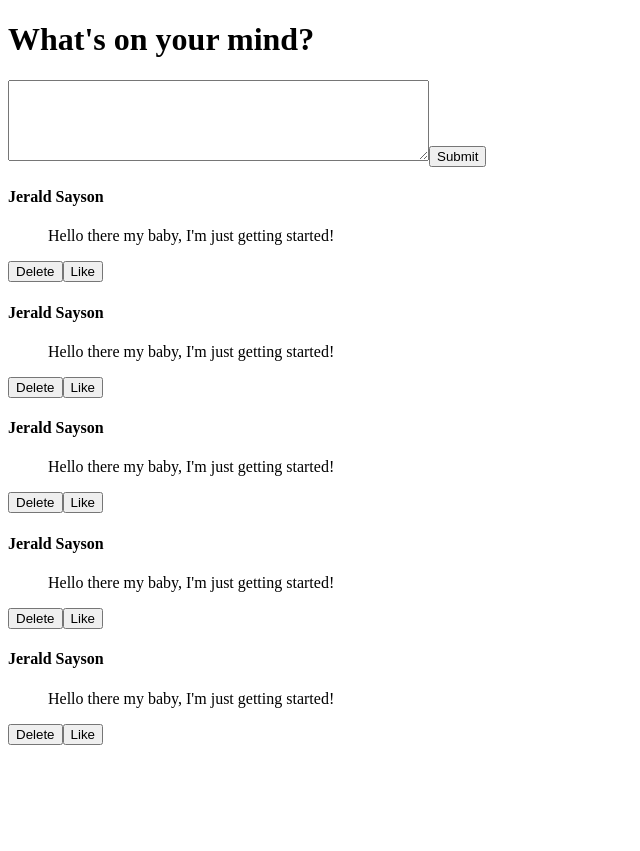
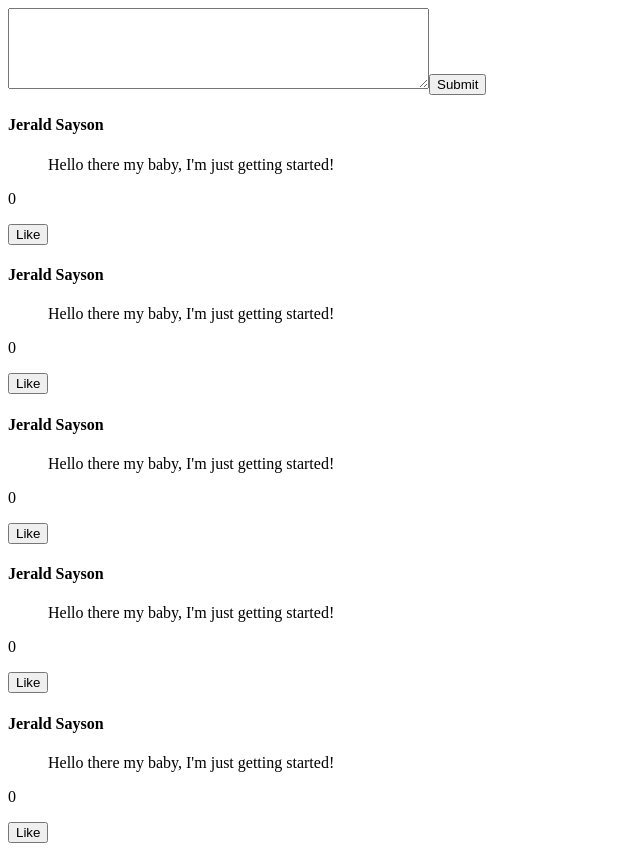
Before and after one commit to saysonjerald/react-practice, a React (Create React App) app: page / in a window 1280 px wide. Shown: the whole page, without its empty margins (0-640 px from the left). Before the commit the page ends 800 px from the top, so only its background shows below. Built offline with nearby package versions, Linux system fonts and the light colour scheme.

Commit message:
Added State

```diff
--- a/src/App.js
+++ b/src/App.js
@@ -1,4 +1,4 @@
-import React from 'react';
+import React, {useState} from 'react';
 
 //Imported component
 import CreateTweet from './components/CreateTweet';
@@ -9,10 +9,14 @@ function App() {
   const name = "Jerald Sayson";
   const message = "Hello there my baby, I'm just getting started!"
 
+  //You can also pass the State like Props did on other components.
+  //State acts like a getters and setter in my opinion.
+  const [like, setLike] = useState(0);
+
   return (
     <div className="App">
       <CreateTweet />
-      <TweeterList name={name} message={message} />
+      <TweeterList like={like} setLike={setLike} name={name} message={message} />
     </div>
   );
 }
--- a/src/components/CreateTweet.js
+++ b/src/components/CreateTweet.js
@@ -1,11 +1,17 @@
-import React from 'react';
+import React, {useState} from 'react';
 
 const CreateTweet = () => {
+    const [textInput, setTextInput] = useState("");
+
+    const userInputHandler = (e) => {
+        setTextInput(e.target.value);
+    }
+
     return(
         <form action="#">
-            <h1>What's on your mind?</h1>
-            <textarea name="tweet" id="tweet" cols="50" rows="5"></textarea>
+            <textarea onChange={userInputHandler} value={textInput} name="tweet" id="tweet" cols="50" rows="5"></textarea>
             <button>Submit</button>
+            <h1>{textInput}</h1>
         </form>
     )
 }
--- a/src/components/Tweet.js
+++ b/src/components/Tweet.js
@@ -1,21 +1,16 @@
 import React from 'react';
 
-const Tweet = ({name, message}) => {
-
-const DeleteHandler = () => {
-    console.log('You are clicking it! just keep it goin');
-}
-
+const Tweet = ({name, message, like, setLike}) => {
 const LikeHandler = (name) => {
-    console.log(`${name} hit's the like button`);
+    setLike(like + 1);
 }
 
     return (
         <div className="tweet">
             <h4>{name}</h4>
             <blockquote>{message}</blockquote>
-            <button onClick={DeleteHandler}>Delete</button>
-            {/* make sure to make it as a 'callback' lest it would be triggered when reloading or updaing the page */}
+            <p>{like}</p>
+            {/* If function has a parameter, make sure to make it as a 'callback' lest it would be triggered when reloading or updaing the page */}
             <button onClick={()=> LikeHandler(name)}>Like</button>
         </div>
     );
--- a/src/components/TweeterList.js
+++ b/src/components/TweeterList.js
@@ -1,14 +1,14 @@
 import React from 'react';
 import Tweet from './Tweet';
 
-const TweeterList = ({name, message}) => {
+const TweeterList = ({name, message, like, setLike}) => {
     return (
     <div className="tweetList">
-        <Tweet name={name} message={message}/>
-        <Tweet name={name} message={message}/>
-        <Tweet name={name} message={message}/>
-        <Tweet name={name} message={message}/>
-        <Tweet name={name} message={message}/>
+        <Tweet like={like} setLike={setLike} name={name} message={message}/>
+        <Tweet like={like} setLike={setLike} name={name} message={message}/>
+        <Tweet like={like} setLike={setLike} name={name} message={message}/>
+        <Tweet like={like} setLike={setLike} name={name} message={message}/>
+        <Tweet like={like} setLike={setLike} name={name} message={message}/>
     </div>)
 }
 
```
